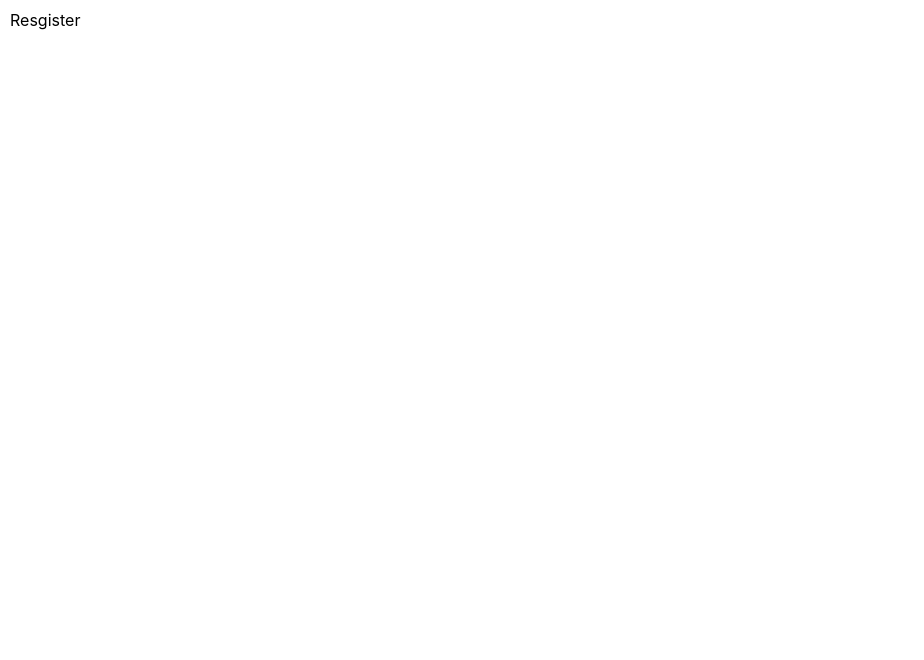
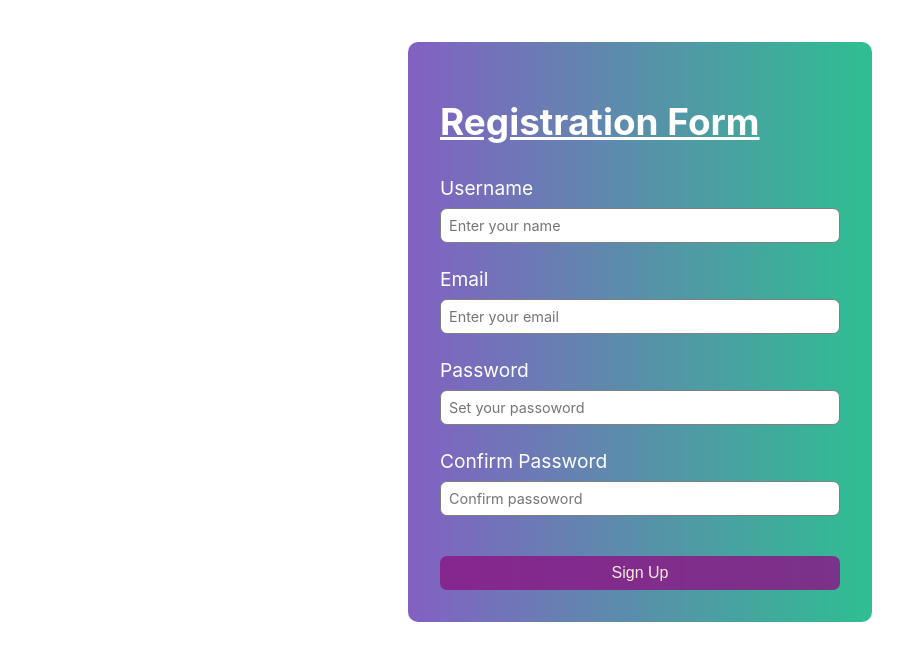
Before and after one commit to akshayg676/vault, a React (Create React App) app: page /register in a window 1280 px wide. Shown: the top 660 px of the page, without its empty margins (0-924 px from the left). Built offline with nearby package versions, Linux system fonts and the light colour scheme.

Commit message:
add input component and implement register component UI

```diff
--- a/package.json
+++ b/package.json
@@ -8,6 +8,7 @@
     "@testing-library/user-event": "^13.5.0",
     "react": "^18.2.0",
     "react-dom": "^18.2.0",
+    "react-hook-form": "^7.39.2",
     "react-router-dom": "^6.4.3",
     "react-scripts": "5.0.1",
     "web-vitals": "^2.1.4"
--- /dev/null
+++ b/src/components/Input.js
@@ -0,0 +1,12 @@
+import React from "react";
+import styles from "../styles/Input.module.css";
+const Input = ({ id, label, placeholder, type }) => {
+  return (
+    <div className={styles["input-group"]}>
+      <label htmlFor={id}>{label}</label>
+      <input type={type} id={id} placeholder={placeholder} />
+    </div>
+  );
+};
+
+export default Input;
--- a/src/components/Resgister.js
+++ b/src/components/Resgister.js
@@ -1,7 +1,43 @@
 import React from "react";
+import { useForm } from "react-hook-form";
+import styles from "../styles/Register.module.css";
+import { Input } from "./index";
+const Resgister = () => {
+  const { register, handleSubmit } = useForm();
+  const onSubmit = (data) => console.log(data);
 
-const Resgister = () => {
-  return <div>Resgister</div>;
+  return (
+    <div className={styles["signup"]}>
+      <h1 className={styles["title"]}>Registration Form</h1>
+      <form action="">
+        <Input
+          id="username"
+          placeholder="Enter your name"
+          type="text"
+          label="Username"
+        />
+        <Input
+          id="email"
+          placeholder="Enter your email"
+          type="email"
+          label="Email"
+        />
+        <Input
+          id="password"
+          placeholder="Set your passoword"
+          type="passsword"
+          label="Password"
+        />
+        <Input
+          id="confirmPassword"
+          placeholder="Confirm passoword"
+          type="passsword"
+          label="Confirm Password"
+        />
+        <button className={styles["button"]}>Sign Up</button>
+      </form>
+    </div>
+  );
 };
 
 export default Resgister;
--- a/src/components/index.js
+++ b/src/components/index.js
@@ -2,3 +2,4 @@ export { default as Login } from "./Login";
 export { default as Register } from "./Resgister";
 export { default as Home } from "./Home";
 export { default as Error } from "./Error";
+export { default as Input } from "./Input";
--- /dev/null
+++ b/src/styles/Input.module.css
@@ -0,0 +1,15 @@
+.input-group {
+  display: flex;
+  flex-direction: column;
+  gap: 0.5rem;
+}
+label {
+  font-size: 1.2rem;
+}
+input {
+  padding: 0.5rem;
+  font-size: 0.9rem;
+  border: 1px solid grey;
+  border-radius: 7px;
+  font-family: inherit;
+}
--- /dev/null
+++ b/src/styles/Register.module.css
@@ -0,0 +1,34 @@
+.signup {
+  max-width: 25rem;
+  margin: 2rem auto;
+  padding: 2rem;
+  color: #fff;
+  border-radius: 10px;
+  background: #8360c3; /* fallback for old browsers */
+  background: -webkit-linear-gradient(
+    to right,
+    #8360c3,
+    #2ebf91
+  ); /* Chrome 10-25, Safari 5.1-6 */
+  background: linear-gradient(to right, #8360c3, #2ebf91);
+}
+.title {
+  font-size: clamp(1.7rem, 1rem + 1.6368vw, 2.5rem);
+  margin-bottom: 2rem;
+  text-decoration: underline;
+}
+.button {
+  padding: 0.5rem;
+  font-size: 1rem;
+  border-radius: 7px;
+  color: antiquewhite;
+  background-color: rgba(136, 29, 136, 0.86);
+  border: none;
+  margin-top: 1rem;
+}
+
+form {
+  display: flex;
+  flex-direction: column;
+  gap: 1.5rem;
+}
```
Also changed, not shown: 1 other file (tests, documents, lock files or other folders).
